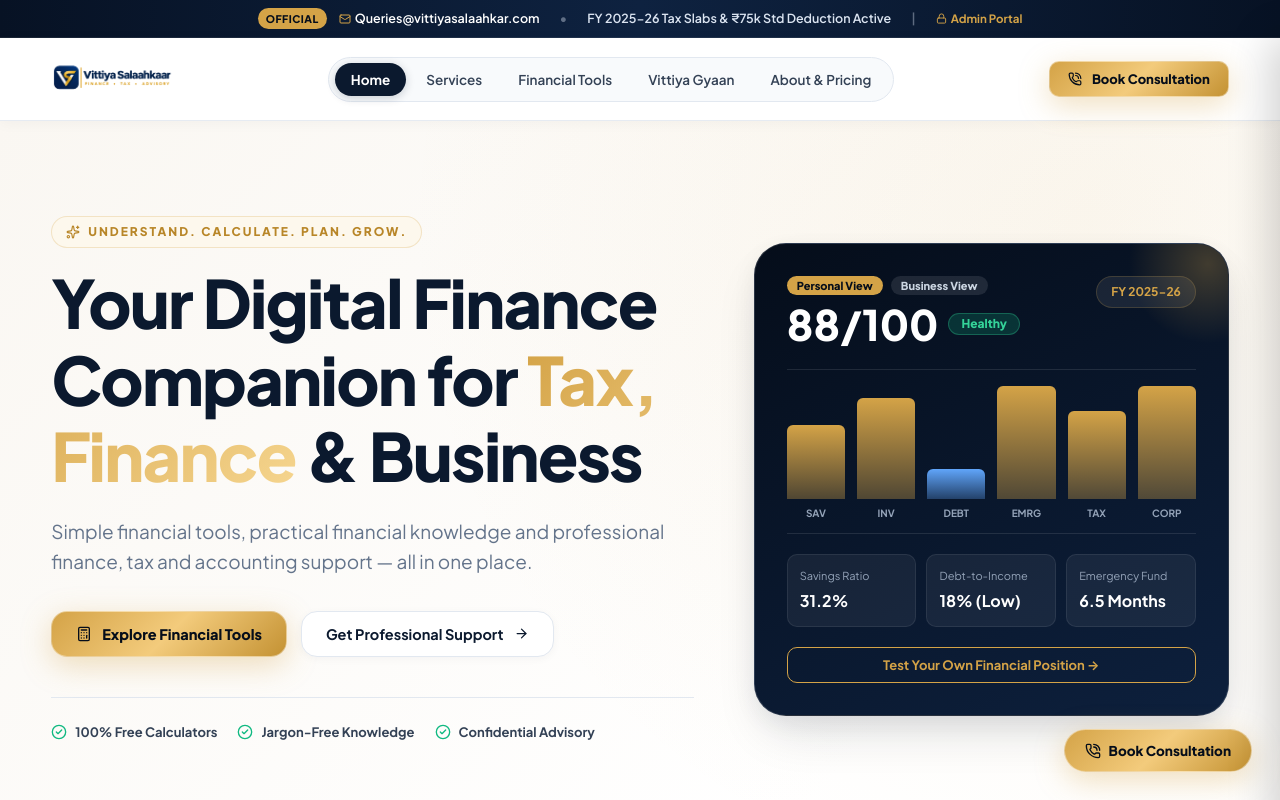
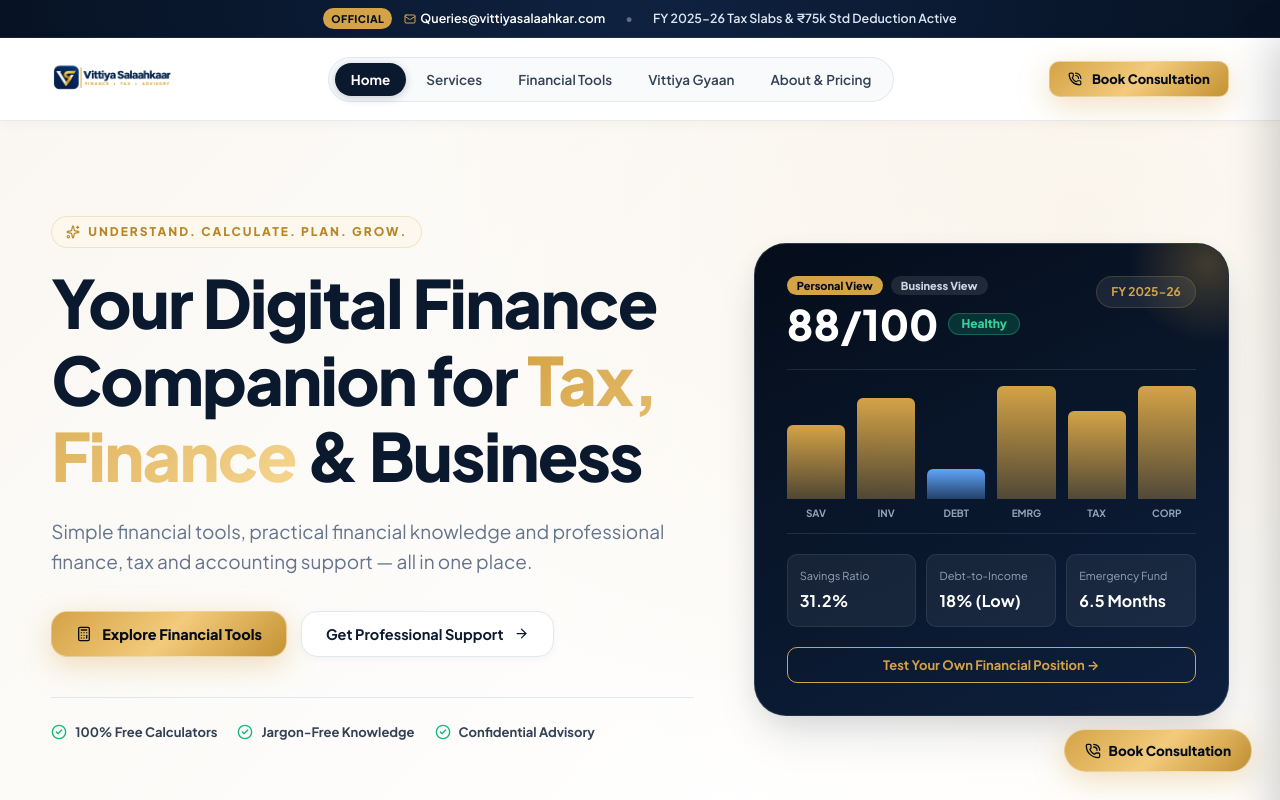
Before and after one commit to sahilyadav-01/Vittiya-Salakhaar, a React (Vite) app: page / in a window 1280 px wide. Shown: the top 800 px of the page. Built offline with nearby package versions, Linux system fonts and the light colour scheme.

Commit message:
fix: remove public Admin Portal links from header and footer

```diff
--- a/src/components/Footer.jsx
+++ b/src/components/Footer.jsx
@@ -61,7 +61,6 @@
               <li><a href="#" onClick={(e) => { e.preventDefault(); alert('Terms of Service: All professional engagements are executed under mutual engagement letters.'); }}>Terms of Service</a></li>
               <li><a href="#" onClick={(e) => { e.preventDefault(); alert('Disclaimer: Informational tools and resources are estimates for educational purposes.'); }}>Disclaimer</a></li>
               <li><a href="#" onClick={(e) => { e.preventDefault(); alert('Refund Policy: Standard professional fee refund guidelines apply.'); }}>Refund Policy</a></li>
-              <li><a href="#admin" onClick={(e) => { e.preventDefault(); handleNav('admin'); }} style={{ color: 'var(--gold)' }}>🔐 Admin Portal</a></li>
             </ul>
           </div>
 
--- a/src/components/Header.jsx
+++ b/src/components/Header.jsx
@@ -1,5 +1,5 @@
 import React, { useState } from 'react';
-import { Menu, X, ArrowRight, PhoneCall, Mail, ShieldCheck, Sparkles, Lock } from 'lucide-react';
+import { Menu, X, ArrowRight, PhoneCall, Mail, ShieldCheck, Sparkles } from 'lucide-react';
 
 export default function Header({ activePage, setActivePage, openConsultation }) {
   const [mobileMenuOpen, setMobileMenuOpen] = useState(false);
@@ -20,7 +20,7 @@
 
   return (
     <>
-      {/* Top Announcement Bar with Official Support Email & Portal Link */}
+      {/* Top Announcement Bar with Official Support Email */}
       <div className="announcement-bar">
         <span className="announcement-badge">Official</span>
         <a href="mailto:Queries@vittiyasalaahkar.com" style={{ color: '#ffffff', textDecoration: 'none', display: 'inline-flex', alignItems: 'center', gap: '4px', fontWeight: 600 }}>
@@ -28,24 +28,6 @@
         </a>
         <span style={{ opacity: 0.4, margin: '0 8px' }}>•</span>
         <span>FY 2025-26 Tax Slabs & ₹75k Std Deduction Active</span>
-        <span style={{ opacity: 0.4, margin: '0 8px' }}>|</span>
-        <button
-          onClick={() => handleNavClick('admin')}
-          style={{
-            background: 'none',
-            border: 'none',
-            color: 'var(--gold)',
-            fontSize: '11.5px',
-            fontWeight: 700,
-            cursor: 'pointer',
-            display: 'inline-flex',
-            alignItems: 'center',
-            gap: '4px',
-            padding: 0
-          }}
-        >
-          <Lock size={11} /> Admin Portal
-        </button>
       </div>
 
       <header className="site-header">
@@ -138,12 +120,6 @@
               <a href="mailto:Queries@vittiyasalaahkar.com" style={{ color: 'var(--gold)', display: 'flex', alignItems: 'center', gap: '8px', fontSize: '12.5px', wordBreak: 'break-all' }}>
                 <Mail size={14} /> Queries@vittiyasalaahkar.com
               </a>
-              <button
-                onClick={() => handleNavClick('admin')}
-                style={{ background: 'none', border: 'none', color: '#ffffff', display: 'flex', alignItems: 'center', gap: '8px', fontSize: '12.5px', cursor: 'pointer', padding: 0 }}
-              >
-                <Lock size={14} color="var(--gold)" /> Administrator Console
-              </button>
             </div>
 
             <button
```
